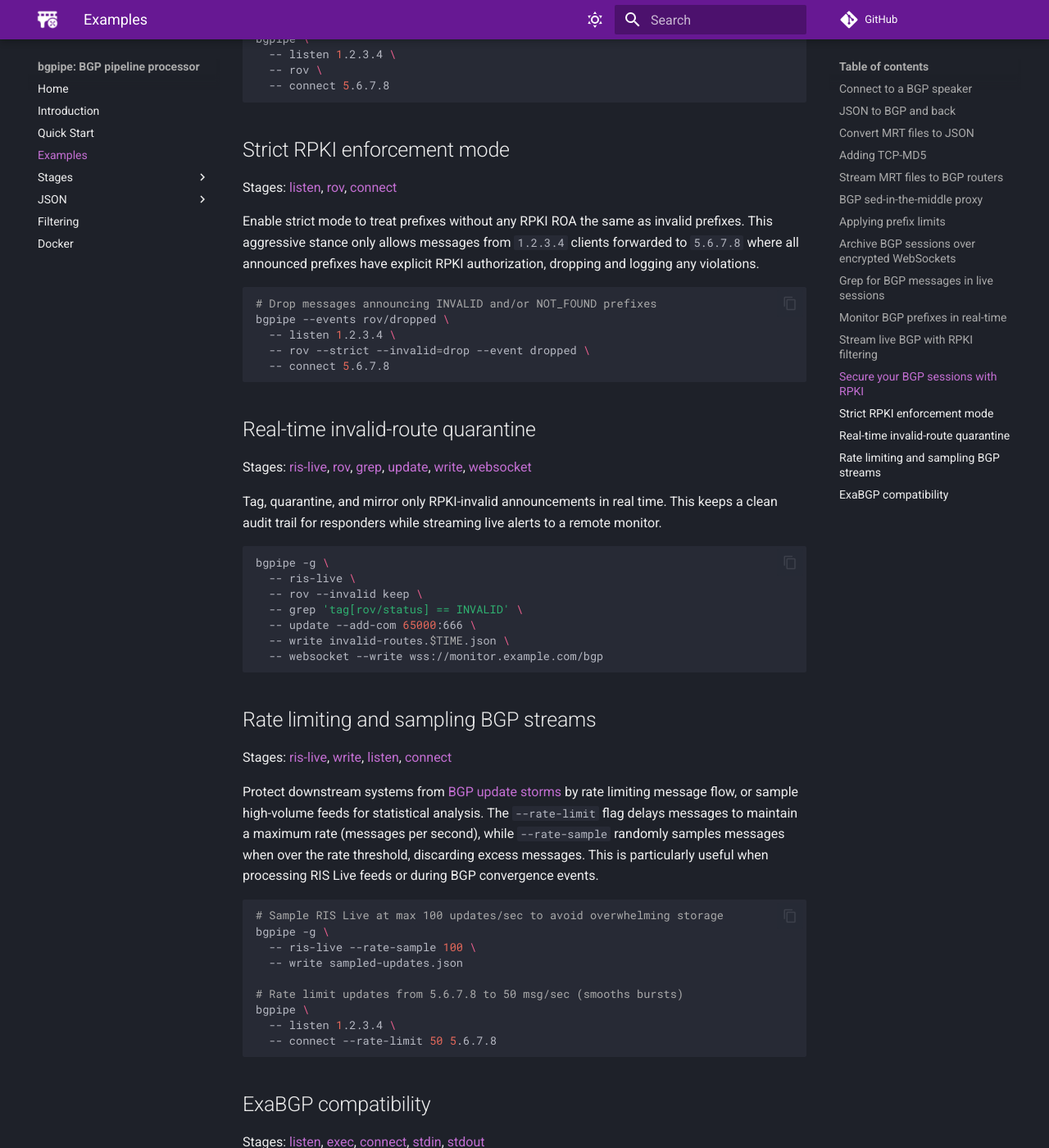
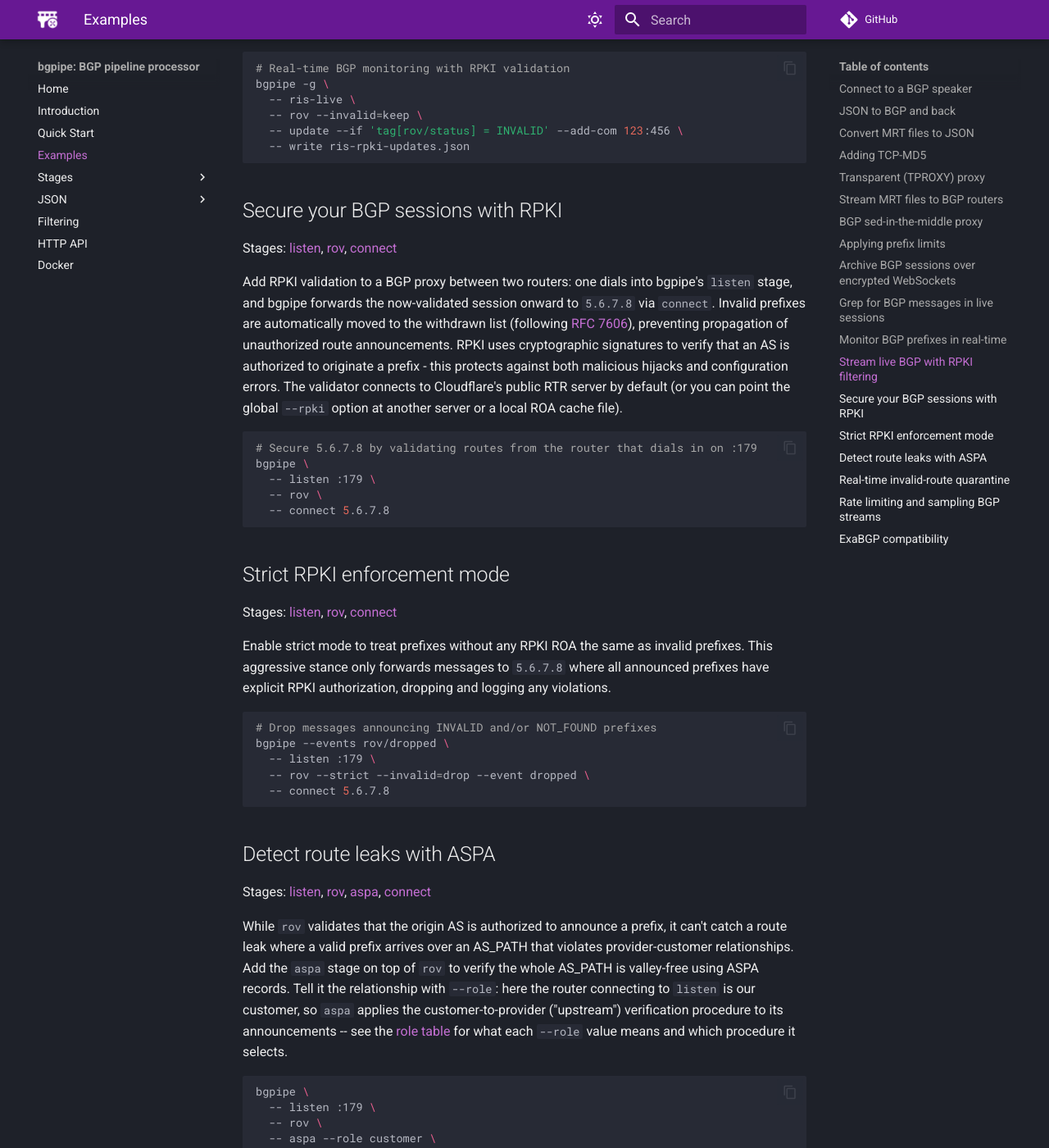
Before and after one commit to bgpfix/bgpipe, an MkDocs documentation site: the page built from docs/examples.md, in a window 1280 px wide and 1400 px high, scrolled down 4264 px. Shown: the whole window at 82% size. Built offline with MkDocs 1.6.1 and Material for MkDocs 9.7.7, drawn with Linux system fonts in a browser that asks for light colours; comment, search, counter and statistics services are not loaded; the version menu is left out; some of the changed text lies outside the part shown.

Commit message:
docs: add HTTP API reference, fix stale/incorrect examples
- new docs/http-api.md documenting the dashboard, /metrics, /hc,
  per-stage routes, auth, and pprof profiling (previously undocumented
  as a standalone feature); linked from index.md and mkdocs nav
- add missing --http-open/--http-auth to metrics.md examples that
  would otherwise fail to start
- fix docker.md wording conflating port forwarding with --transparent
- examples.md: fix listen ADDR misused as a peer filter (it is the
  local bind address) in 4 examples; add transparent proxy and ASPA
  route-leak examples

````diff
--- a/docs/examples.md
+++ b/docs/examples.md
@@ -45,6 +45,21 @@
   -- listen :179 \
   -- connect --wait listen --md5 solarwinds123 1.2.3.4
 ```
+
+## Transparent (TPROXY) proxy
+
+Stages: [listen](stages/listen.md), [connect](stages/connect.md)
+
+Insert bgpipe on the wire between two routers without touching either router's BGP configuration. Unlike the port-forwarding setup above, both `listen` and `connect` run with `--transparent` (Linux `IP_TRANSPARENT`/TPROXY), so the router captured by `listen` sees the far router's real IP, and vice versa -- bgpipe is invisible at the IP layer. The router only needs its traffic to TCP/179 redirected to the bgpipe host (via TPROXY, policy routing, or an inline bridge); no BGP reconfiguration needed. This is the recommended way to insert bgpipe as an RPKI/ASPA firewall in an existing eBGP session.
+
+```bash
+bgpipe \
+  -- listen --transparent --md5 "solarwinds123" :179 \
+  -- rov \
+  -- connect --transparent --md5 "solarwinds123" --ttl 255 --wait listen 0.0.0.0
+```
+
+See [connect's transparent mode](stages/connect.md#transparent-mode) for how the captured TCP tuple is propagated between the two stages.
 
 ## Stream MRT files to BGP routers
 
@@ -145,12 +160,12 @@
 
 Stages: [listen](stages/listen.md), [rov](stages/rov.md), [connect](stages/connect.md)
 
-Add RPKI validation to a BGP proxy between two routers. Invalid prefixes are automatically moved to the withdrawn list (following [RFC 7606](https://datatracker.ietf.org/doc/html/rfc7606)), preventing propagation of unauthorized route announcements. RPKI uses cryptographic signatures to verify that an AS is authorized to originate a prefix - this protects against both malicious hijacks and configuration errors. The validator connects to Cloudflare's public RTR server by default (or you can point the global `--rpki` option at another server or a local ROA cache file).
+Add RPKI validation to a BGP proxy between two routers: one dials into bgpipe's `listen` stage, and bgpipe forwards the now-validated session onward to `5.6.7.8` via `connect`. Invalid prefixes are automatically moved to the withdrawn list (following [RFC 7606](https://datatracker.ietf.org/doc/html/rfc7606)), preventing propagation of unauthorized route announcements. RPKI uses cryptographic signatures to verify that an AS is authorized to originate a prefix - this protects against both malicious hijacks and configuration errors. The validator connects to Cloudflare's public RTR server by default (or you can point the global `--rpki` option at another server or a local ROA cache file).
 
 ```bash
-# Secure 5.6.7.8 by filtering RPKI-invalid prefixes coming from 1.2.3.4
+# Secure 5.6.7.8 by validating routes from the router that dials in on :179
 bgpipe \
-  -- listen 1.2.3.4 \
+  -- listen :179 \
   -- rov \
   -- connect 5.6.7.8
 ```
@@ -159,14 +174,28 @@
 
 Stages: [listen](stages/listen.md), [rov](stages/rov.md), [connect](stages/connect.md)
 
-Enable strict mode to treat prefixes without any RPKI ROA the same as invalid prefixes. This aggressive stance only allows messages from `1.2.3.4` clients forwarded to `5.6.7.8` where all announced prefixes have explicit RPKI authorization, dropping and logging any violations.
+Enable strict mode to treat prefixes without any RPKI ROA the same as invalid prefixes. This aggressive stance only forwards messages to `5.6.7.8` where all announced prefixes have explicit RPKI authorization, dropping and logging any violations.
 
 ```bash
 # Drop messages announcing INVALID and/or NOT_FOUND prefixes
 bgpipe --events rov/dropped \
-  -- listen 1.2.3.4 \
+  -- listen :179 \
   -- rov --strict --invalid=drop --event dropped \
   -- connect 5.6.7.8
+```
+
+## Detect route leaks with ASPA
+
+Stages: [listen](stages/listen.md), [rov](stages/rov.md), [aspa](stages/aspa.md), [connect](stages/connect.md)
+
+While `rov` validates that the origin AS is authorized to announce a prefix, it can't catch a route leak where a valid prefix arrives over an AS_PATH that violates provider-customer relationships. Add the `aspa` stage on top of `rov` to verify the whole AS_PATH is valley-free using ASPA records. Tell it the relationship with `--role`: here the router connecting to `listen` is our customer, so `aspa` applies the customer-to-provider ("upstream") verification procedure to its announcements -- see the [role table](stages/aspa.md#multi-peer-feeds) for what each `--role` value means and which procedure it selects.
+
+```bash
+bgpipe \
+  -- listen :179 \
+  -- rov \
+  -- aspa --role customer \
+  -- connect 192.0.2.1
 ```
 
 ## Real-time invalid-route quarantine
@@ -199,7 +228,7 @@
 
 # Rate limit updates from 5.6.7.8 to 50 msg/sec (smooths bursts)
 bgpipe \
-  -- listen 1.2.3.4 \
+  -- listen :179 \
   -- connect --rate-limit 50 5.6.7.8
 ```
 
@@ -212,7 +241,7 @@
 ```bash
 # Process BGP messages with an ExaBGP-compatible script
 bgpipe \
-  -- listen 1.2.3.4 \
+  -- listen :179 \
   -- exec --format=exa -LR --args /path/to/script.py \
   -- connect 5.6.7.8
 
--- a/mkdocs.yml
+++ b/mkdocs.yml
@@ -30,6 +30,7 @@
     - Message format: json-format.md
     - Flowspec: flowspec.md
   - Filtering: filters.md
+  - HTTP API: http-api.md
   - Docker: docker.md
 
 site_name: "bgpipe: BGP pipeline processor"
````
Also changed, not shown: docs/docker.md (+5 -1 lines), docs/http-api.md (added, +113 -0 lines), docs/index.md (+1 -0 lines), docs/stages/metrics.md (+6 -4 lines).
